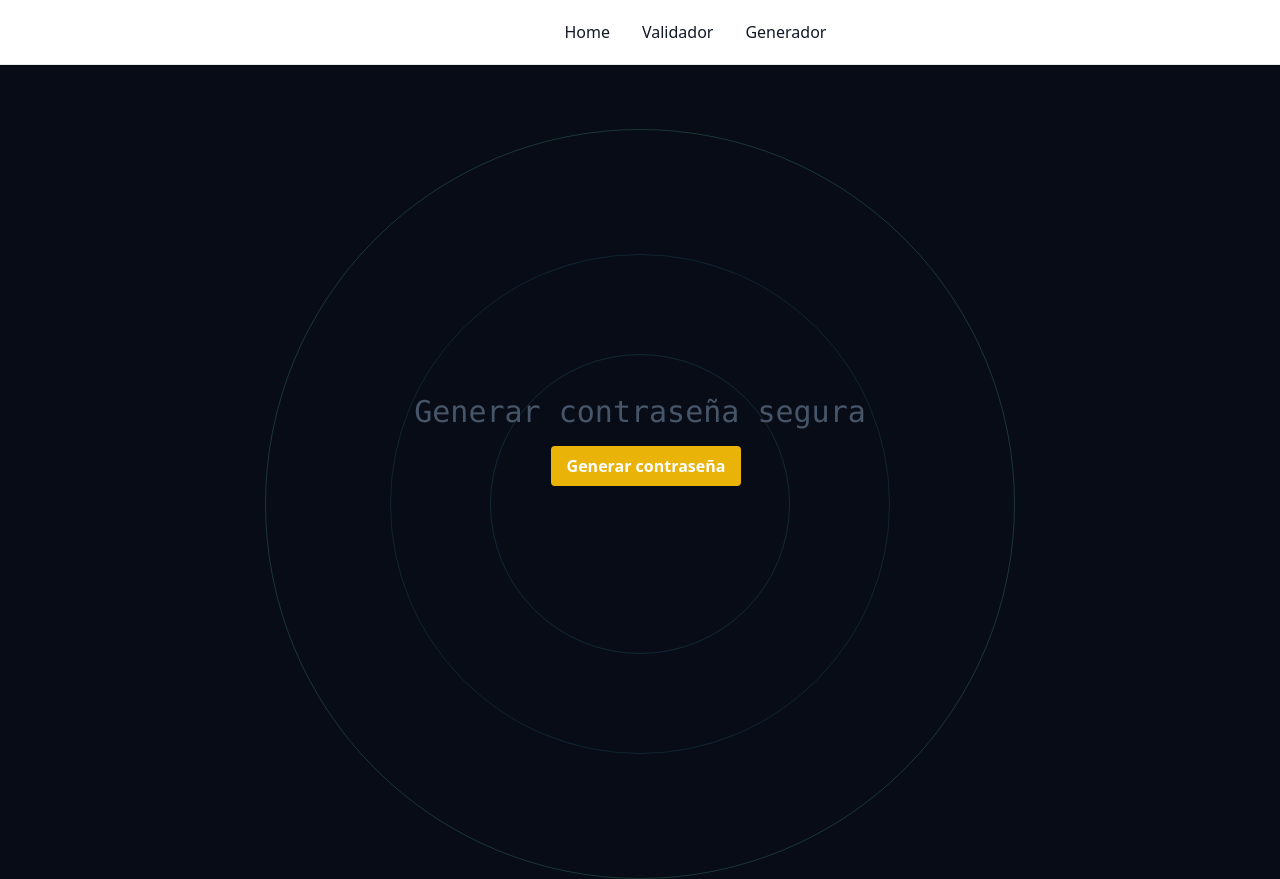
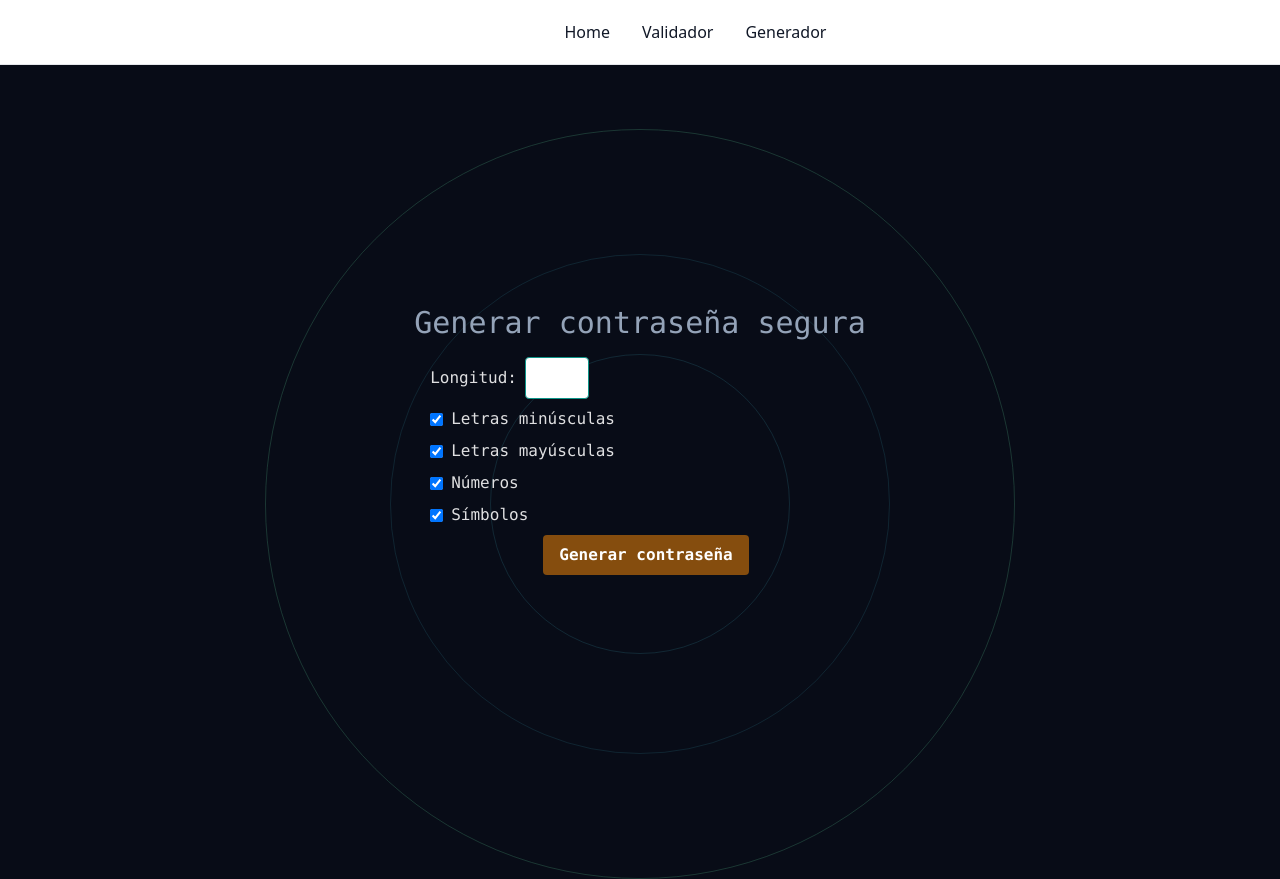
Before and after one commit to A13xMtzL/SafePassApplication, a React (Vite) app in the folder safe_pass_front/: page /generator in a window 1280 px wide. Built offline with nearby package versions, Linux system fonts and the light colour scheme.

Commit message:
Added fields to apply to password

```diff
--- a/safe_pass_front/src/pages/Generator.jsx
+++ b/safe_pass_front/src/pages/Generator.jsx
@@ -1,20 +1,120 @@
 // (c) URJC - Safe Pass 2023, rights reserved.
+import { useCallback, useState } from 'react'
 
 export default function Generator() {
+  const [options, setOptions] = useState({
+    length: 12,
+    lowercase: true,
+    uppercase: true,
+    numbers: true,
+    symbols: true,
+  })
+
+  const generatePassword = useCallback(() => {
+    // TODO: fetch to backend and show the password
+    fetch('http://localhost:5000/api/generator', {
+      method: 'POST',
+      headers: {
+        'Content-Type': 'application/json',
+      },
+      body: JSON.stringify(options),
+    })
+      .then((response) => response.json())
+      .then((data) => console.log(data))
+      .catch((error) => console.error(error))
+  }, [options])
+
+  const handleOptionChange = useCallback((event) => {
+    const { name, checked } = event.target
+    setOptions((prevOptions) => ({
+      ...prevOptions,
+      [name]: checked,
+    }))
+  }, [])
+
+  const handleSubmit = useCallback(
+    (event) => {
+      event.preventDefault()
+      generatePassword()
+    },
+    [generatePassword],
+  )
+
   return (
-    <div>
-      <h2 className="font-mono text-3xl text-slate-600">
-        Generar contraseña segura
-      </h2>
-      <div className="m-4">
+    <div className="font-mono">
+      <h2 className="text-3xl text-slate-400">Generar contraseña segura</h2>
+      <form className="m-4" onSubmit={handleSubmit}>
+        <div className="mb-2 flex items-center">
+          <label htmlFor="length" className="mr-2">
+            Longitud:
+          </label>
+          <input
+            type="number"
+            id="length"
+            className="w-16 rounded border border-teal-600 p-2"
+            min="6"
+            max="50"
+            value={options.length}
+            onChange={(e) =>
+              setOptions((prevOptions) => ({
+                ...prevOptions,
+                length: parseInt(e.target.value),
+              }))
+            }
+          />
+        </div>
+        <div className="mb-2 flex items-center">
+          <input
+            type="checkbox"
+            id="lowercase"
+            name="lowercase"
+            className="mr-2"
+            checked={options.lowercase}
+            onChange={handleOptionChange}
+          />
+          <label htmlFor="lowercase">Letras minúsculas</label>
+        </div>
+        <div className="mb-2 flex items-center">
+          <input
+            type="checkbox"
+            id="uppercase"
+            name="uppercase"
+            className="mr-2"
+            checked={options.uppercase}
+            onChange={handleOptionChange}
+          />
+          <label htmlFor="uppercase">Letras mayúsculas</label>
+        </div>
+        <div className="mb-2 flex items-center">
+          <input
+            type="checkbox"
+            id="numbers"
+            name="numbers"
+            className="mr-2"
+            checked={options.numbers}
+            onChange={handleOptionChange}
+          />
+          <label htmlFor="numbers">Números</label>
+        </div>
+        <div className="mb-2 flex items-center">
+          <input
+            type="checkbox"
+            id="symbols"
+            name="symbols"
+            className="mr-2"
+            checked={options.symbols}
+            onChange={handleOptionChange}
+          />
+          <label htmlFor="symbols">Símbolos</label>
+        </div>
         <button
           type="submit"
           id="submit"
-          className="ml-3 rounded bg-yellow-500 px-4 py-2 font-bold text-white hover:bg-yellow-700"
+          className="ml-3 rounded bg-yellow-800 px-4 py-2 font-bold text-white transition duration-300 ease-in-out hover:scale-x-105 hover:bg-yellow-900 active:scale-x-100"
         >
           Generar contraseña
         </button>
-      </div>
+      </form>
     </div>
   )
 }
```
